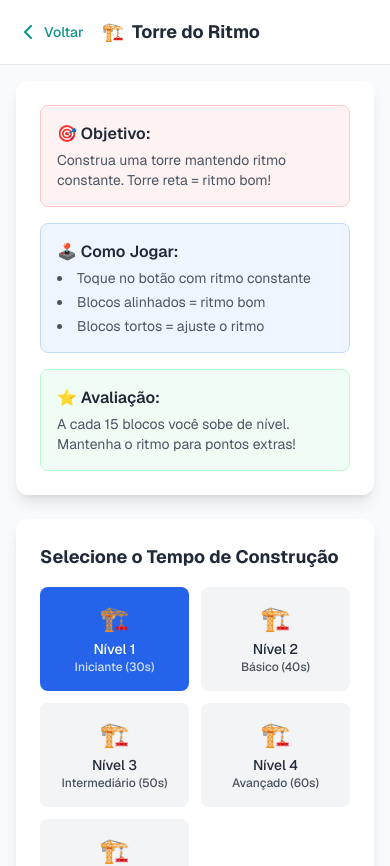
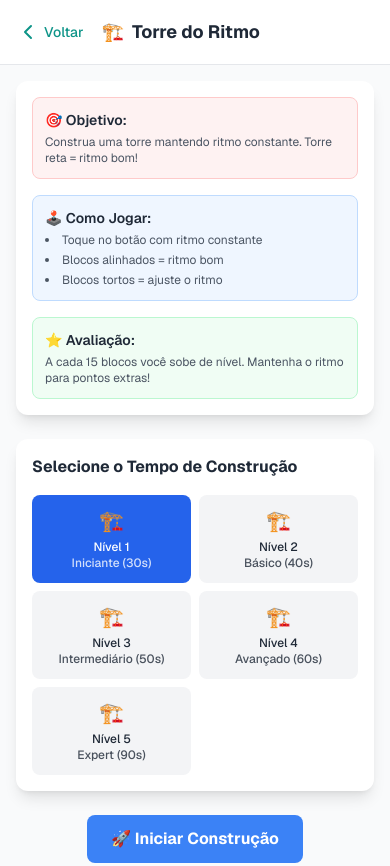
Before and after one commit to ClaudemirWork/teaplus-working, a Next.js app: page /tower-tapping in a window 390 px wide. Shown: the top 866 px of the page. Built offline with nearby package versions, Linux system fonts and the light colour scheme.

Commit message:
Update page.tsx correções para modo mobile na atividade tower tapping

```diff
--- a/app/tower-tapping/page.tsx
+++ b/app/tower-tapping/page.tsx
@@ -52,7 +52,7 @@ interface Block {
   isSpecial: boolean;
 }
 
-export default function FingerTapping() {
+export default function TowerTapping() {
   const router = useRouter();
   const supabase = createClient();
   const audioRef = useRef<HTMLAudioElement | null>(null);
@@ -72,6 +72,17 @@ export default function FingerTapping() {
   const [motivationalMessage, setMotivationalMessage] = useState('');
   const [targetInterval, setTargetInterval] = useState<number | null>(null);
   const [lastTapTime, setLastTapTime] = useState<number | null>(null);
+  const [isMobile, setIsMobile] = useState(false);
+
+  // Detectar se é mobile
+  useEffect(() => {
+    const checkMobile = () => {
+      setIsMobile(window.innerWidth < 640);
+    };
+    checkMobile();
+    window.addEventListener('resize', checkMobile);
+    return () => window.removeEventListener('resize', checkMobile);
+  }, []);
 
   const levels = [
     { id: 1, name: 'Nível 1', duration: 30, description: 'Iniciante (30s)' },
@@ -132,21 +143,22 @@ export default function FingerTapping() {
       showMotivation('Ritmo estabelecido! Mantenha!');
     }
 
-    // Calcular qualidade do bloco
+    // Calcular qualidade do bloco - AJUSTADO PARA MOBILE
     let offset = 0;
     let quality: 'perfect' | 'good' | 'poor' = 'perfect';
+    const maxOffset = isMobile ? 30 : 60; // Menor offset no mobile
 
     if (targetInterval && currentInterval > 0) {
       const deviation = Math.abs(currentInterval - targetInterval) / targetInterval;
 
       if (deviation < 0.15) {
         quality = 'perfect';
-        offset = (Math.random() - 0.5) * 5; // Muito pequeno
+        offset = (Math.random() - 0.5) * (maxOffset * 0.1);
         setPontuacao(prev => prev + 30);
         if (newTaps.length % 5 === 0) showMotivation('🔥 Ritmo Perfeito!');
       } else if (deviation < 0.3) {
         quality = 'good';
-        offset = (Math.random() - 0.5) * 30;
+        offset = (Math.random() - 0.5) * (maxOffset * 0.5);
         setPontuacao(prev => prev + 20);
         if (currentInterval < targetInterval) {
           showMotivation('⚡ Muito rápido!');
@@ -155,7 +167,7 @@ export default function FingerTapping() {
         }
       } else {
         quality = 'poor';
-        offset = (Math.random() - 0.5) * 60;
+        offset = (Math.random() - 0.5) * maxOffset;
         setPontuacao(prev => prev + 10);
         showMotivation('⚠️ Ajuste o ritmo!');
       }
@@ -300,6 +312,13 @@ export default function FingerTapping() {
     setIsPlaying(false);
   };
 
+  // Calcular dimensões responsivas
+  const blockWidth = isMobile ? 'w-16' : 'w-24'; // 64px mobile, 96px desktop
+  const blockHeight = isMobile ? 'h-8' : 'h-11'; // 32px mobile, 44px desktop
+  const blockSpacing = isMobile ? 10 : 13; // Menor espaçamento no mobile
+  const maxVisibleBlocks = isMobile ? 20 : 25; // Menos blocos visíveis no mobile
+  const gameAreaHeight = isMobile ? '350px' : '400px';
+
   return (
     <div className="min-h-screen bg-gray-50">
       <GameHeader
@@ -314,48 +333,48 @@ export default function FingerTapping() {
         {!jogoIniciado ? (
           // Tela inicial
           <div className="space-y-6">
-            <div className="bg-white rounded-xl shadow-lg p-6 sm:p-8">
+            <div className="bg-white rounded-xl shadow-lg p-4 sm:p-6 lg:p-8">
               <div className="grid grid-cols-1 sm:grid-cols-2 lg:grid-cols-3 gap-4">
-                <div className="bg-red-50 border border-red-200 rounded-lg p-4">
-                  <h3 className="font-semibold text-gray-800 mb-1">🎯 Objetivo:</h3>
-                  <p className="text-sm text-gray-600">
+                <div className="bg-red-50 border border-red-200 rounded-lg p-3 sm:p-4">
+                  <h3 className="font-semibold text-gray-800 mb-1 text-sm sm:text-base">🎯 Objetivo:</h3>
+                  <p className="text-xs sm:text-sm text-gray-600">
                     Construa uma torre mantendo ritmo constante. Torre reta = ritmo bom!
                   </p>
                 </div>
 
-                <div className="bg-blue-50 border border-blue-200 rounded-lg p-4">
-                  <h3 className="font-semibold text-gray-800 mb-1">🕹️ Como Jogar:</h3>
-                  <ul className="list-disc list-inside text-sm text-gray-600 space-y-1">
+                <div className="bg-blue-50 border border-blue-200 rounded-lg p-3 sm:p-4">
+                  <h3 className="font-semibold text-gray-800 mb-1 text-sm sm:text-base">🕹️ Como Jogar:</h3>
+                  <ul className="list-disc list-inside text-xs sm:text-sm text-gray-600 space-y-1">
                     <li>Toque no botão com ritmo constante</li>
                     <li>Blocos alinhados = ritmo bom</li>
                     <li>Blocos tortos = ajuste o ritmo</li>
                   </ul>
                 </div>
 
-                <div className="bg-green-50 border border-green-200 rounded-lg p-4">
-                  <h3 className="font-semibold text-gray-800 mb-1">⭐ Avaliação:</h3>
-                  <p className="text-sm text-gray-600">
+                <div className="bg-green-50 border border-green-200 rounded-lg p-3 sm:p-4">
+                  <h3 className="font-semibold text-gray-800 mb-1 text-sm sm:text-base">⭐ Avaliação:</h3>
+                  <p className="text-xs sm:text-sm text-gray-600">
                     A cada 15 blocos você sobe de nível. Mantenha o ritmo para pontos extras!
                   </p>
                 </div>
               </div>
             </div>
 
-            <div className="bg-white rounded-xl shadow-lg p-6">
-              <h2 className="text-lg font-bold text-gray-800 mb-4">Selecione o Tempo de Construção</h2>
-              <div className="grid grid-cols-2 md:grid-cols-3 lg:grid-cols-5 gap-3">
+            <div className="bg-white rounded-xl shadow-lg p-4 sm:p-6">
+              <h2 className="text-base sm:text-lg font-bold text-gray-800 mb-4">Selecione o Tempo de Construção</h2>
+              <div className="grid grid-cols-2 md:grid-cols-3 lg:grid-cols-5 gap-2 sm:gap-3">
                 {levels.map((level) => (
                   <button
                     key={level.id}
                     onClick={() => setSelectedLevel(level.id)}
-                    className={`p-4 rounded-lg font-medium transition-colors ${
+                    className={`p-3 sm:p-4 rounded-lg font-medium transition-colors ${
                       selectedLevel === level.id
                         ? 'bg-blue-600 text-white'
                         : 'bg-gray-100 text-gray-800 hover:bg-gray-200'
                     }`}
                   >
-                    <div className="text-2xl mb-1">🏗️</div>
-                    <div className="text-sm">{level.name}</div>
+                    <div className="text-xl sm:text-2xl mb-1">🏗️</div>
+                    <div className="text-xs sm:text-sm">{level.name}</div>
                     <div className="text-xs opacity-80">{level.description}</div>
                   </button>
                 ))}
@@ -365,44 +384,45 @@ export default function FingerTapping() {
             <div className="text-center">
               <button
                 onClick={startActivity}
-                className="bg-blue-500 hover:bg-blue-600 text-white font-bold py-4 px-8 rounded-lg text-lg transition-colors"
+                className="bg-blue-500 hover:bg-blue-600 text-white font-bold py-3 px-6 sm:py-4 sm:px-8 rounded-lg text-base sm:text-lg transition-colors"
               >
                 🚀 Iniciar Construção
               </button>
             </div>
           </div>
         ) : !showResults ? (
-          // Área de jogo - Torre CORRIGIDA
-          <div className="space-y-4">
+          // Área de jogo - Torre RESPONSIVA
+          <div className="space-y-3 sm:space-y-4">
             {/* Status */}
-            <div className="bg-white rounded-xl shadow-lg p-4">
-              <div className="grid grid-cols-4 gap-4">
+            <div className="bg-white rounded-xl shadow-lg p-3 sm:p-4">
+              <div className="grid grid-cols-4 gap-2 sm:gap-4">
                 <div className="text-center">
-                  <div className="text-2xl font-bold text-orange-800">{blocks.length}</div>
+                  <div className="text-lg sm:text-2xl font-bold text-orange-800">{blocks.length}</div>
                   <div className="text-xs text-orange-600">Blocos</div>
                 </div>
                 <div className="text-center">
-                  <div className="text-2xl font-bold text-blue-800">{timeLeft}s</div>
+                  <div className="text-lg sm:text-2xl font-bold text-blue-800">{timeLeft}s</div>
                   <div className="text-xs text-blue-600">Tempo</div>
                 </div>
                 <div className="text-center">
-                  <div className="text-2xl font-bold text-green-800">{currentTowerLevel}</div>
-                  <div className="text-xs text-green-600">Nível Torre</div>
+                  <div className="text-lg sm:text-2xl font-bold text-green-800">{currentTowerLevel}</div>
+                  <div className="text-xs text-green-600">Nível</div>
                 </div>
                 <div className="text-center">
-                  <div className="text-2xl font-bold text-purple-800">{pontuacao}</div>
+                  <div className="text-lg sm:text-2xl font-bold text-purple-800">{pontuacao}</div>
                   <div className="text-xs text-purple-600">Pontos</div>
                 </div>
               </div>
             </div>
 
-            {/* Área da Torre */}
-            <div className="bg-gradient-to-b from-blue-100 to-blue-50 rounded-xl shadow-lg overflow-hidden relative" style={{ height: '400px' }}>
+            {/* Área da Torre RESPONSIVA */}
+            <div className="bg-gradient-to-b from-blue-100 to-blue-50 rounded-xl shadow-lg overflow-hidden relative"
+                 style={{ height: gameAreaHeight }}>
 
               {/* Mensagem Motivacional DENTRO da tela do jogo */}
               {motivationalMessage && (
-                <div className="absolute top-4 left-4 z-20 animate-pulse">
-                  <div className="bg-yellow-400/90 backdrop-blur-sm text-black px-4 py-2 rounded-lg font-bold shadow-lg">
+                <div className="absolute top-2 sm:top-4 left-2 sm:left-4 z-20 animate-pulse">
+                  <div className="bg-yellow-400/90 backdrop-blur-sm text-black px-3 py-1 sm:px-4 sm:py-2 rounded-lg font-bold shadow-lg text-xs sm:text-base">
                     {motivationalMessage}
                   </div>
                 </div>
@@ -412,24 +432,24 @@ export default function FingerTapping() {
               <div className="absolute left-1/2 top-0 bottom-12 w-0.5 bg-red-300 opacity-50" />
 
               {/* Container da Torre */}
-              <div className="absolute bottom-12 left-0 right-0" style={{ height: '340px' }}>
+              <div className="absolute bottom-12 left-0 right-0" style={{ height: `calc(${gameAreaHeight} - 48px)` }}>
                 <div className="relative h-full flex flex-col-reverse items-center overflow-hidden">
-                  {/* Blocos da Torre */}
-                  {blocks.slice(-25).map((block, index) => (
+                  {/* Blocos da Torre RESPONSIVOS */}
+                  {blocks.slice(-maxVisibleBlocks).map((block, index) => (
                     <div
                       key={block.id}
                       className={`absolute transition-all duration-300 ${
                         block.isSpecial ? 'animate-pulse' : ''
                       }`}
                       style={{
-                        bottom: `${index * 13}px`,
+                        bottom: `${index * blockSpacing}px`,
                         left: `calc(50% + ${block.offset}px)`,
                         transform: 'translateX(-50%)',
                         zIndex: blocks.length - index
                       }}
                     >
                       <div
-                        className={`w-24 h-11 rounded-sm border-2 flex items-center justify-center ${
+                        className={`${blockWidth} ${blockHeight} rounded-sm border-2 flex items-center justify-center ${
                           block.quality === 'perfect'
                             ? 'bg-gradient-to-r from-green-400 to-green-500 border-green-600'
                             : block.quality === 'good'
@@ -441,7 +461,7 @@ export default function FingerTapping() {
                         }}
                       >
                         {block.isSpecial && (
-                          <div className="text-white text-sm font-bold">
+                          <div className="text-white text-xs sm:text-sm font-bold">
                             ⭐
                           </div>
                         )}
@@ -453,15 +473,15 @@ export default function FingerTapping() {
 
               {/* Plataforma Base */}
               <div className="absolute bottom-0 w-full h-12 bg-gradient-to-t from-gray-800 to-gray-600 border-t-4 border-gray-900">
-                <div className="text-white text-center font-bold pt-2">
+                <div className="text-white text-center font-bold pt-2 text-sm sm:text-base">
                   FUNDAÇÃO
                 </div>
               </div>
 
               {/* Medidor de Estabilidade */}
-              <div className="absolute top-4 right-4 bg-black/70 text-white p-2 rounded-lg">
+              <div className="absolute top-2 sm:top-4 right-2 sm:right-4 bg-black/70 text-white p-1.5 sm:p-2 rounded-lg">
                 <div className="text-xs mb-1">Estabilidade</div>
-                <div className="w-32 h-2 bg-gray-600 rounded-full overflow-hidden">
+                <div className="w-20 sm:w-32 h-1.5 sm:h-2 bg-gray-600 rounded-full overflow-hidden">
                   <div
                     className={`h-full transition-all duration-500 ${
                       metrics.stability > 70 ? 'bg-green-500' :
@@ -473,54 +493,54 @@ export default function FingerTapping() {
               </div>
             </div>
 
-            {/* Botão de Construir MOVIDO PARA BAIXO */}
+            {/* Botão de Construir RESPONSIVO */}
             <div className="text-center">
               <button
                 onClick={handleTap}
-                className="bg-gradient-to-r from-blue-500 to-blue-600 hover:from-blue-600 hover:to-blue-700 active:scale-95 text-white px-12 py-4 rounded-xl font-bold text-lg transition-all shadow-lg hover:shadow-xl"
+                className="bg-gradient-to-r from-blue-500 to-blue-600 hover:from-blue-600 hover:to-blue-700 active:scale-95 text-white px-8 py-3 sm:px-12 sm:py-4 rounded-xl font-bold text-base sm:text-lg transition-all shadow-lg hover:shadow-xl"
               >
                 🔨 ADICIONAR BLOCO
               </button>
               {targetInterval && (
-                <div className="text-sm text-gray-600 mt-2">
+                <div className="text-xs sm:text-sm text-gray-600 mt-2">
                   Ritmo ideal: {(targetInterval / 1000).toFixed(1)}s entre toques
                 </div>
               )}
             </div>
           </div>
         ) : (
-          // Tela de resultados
-          <div className="bg-white rounded-xl shadow-lg p-8">
+          // Tela de resultados RESPONSIVA
+          <div className="bg-white rounded-xl shadow-lg p-6 sm:p-8">
             <div className="text-center mb-6">
-              <div className="text-6xl mb-4">
+              <div className="text-5xl sm:text-6xl mb-4">
                 {blocks.length > 40 ? '🏆' : blocks.length > 25 ? '🎉' : '💪'}
               </div>
 
-              <h3 className="text-2xl font-bold text-gray-800 mb-2">
+              <h3 className="text-xl sm:text-2xl font-bold text-gray-800 mb-2">
                 Torre de {blocks.length} blocos!
               </h3>
 
-              <p className="text-gray-600">
+              <p className="text-sm sm:text-base text-gray-600">
                 {metrics.stability > 70 ? 'Construção muito estável!' :
                  metrics.stability > 40 ? 'Boa estabilidade!' : 'Torre precisa de mais firmeza!'}
               </p>
             </div>
 
-            <div className="grid grid-cols-2 sm:grid-cols-4 gap-4 mb-6">
-              <div className="bg-purple-50 border border-purple-200 rounded-lg p-3 text-center">
-                <div className="text-xl font-bold text-purple-800">{blocks.length}</div>
+            <div className="grid grid-cols-2 sm:grid-cols-4 gap-3 sm:gap-4 mb-6">
+              <div className="bg-purple-50 border border-purple-200 rounded-lg p-2 sm:p-3 text-center">
+                <div className="text-lg sm:text-xl font-bold text-purple-800">{blocks.length}</div>
                 <div className="text-xs text-purple-600">Altura Total</div>
               </div>
-              <div className="bg-blue-50 border border-blue-200 rounded-lg p-3 text-center">
-                <div className="text-xl font-bold text-blue-800">{metrics.stability}%</div>
+              <div className="bg-blue-50 border border-blue-200 rounded-lg p-2 sm:p-3 text-center">
+                <div className="text-lg sm:text-xl font-bold text-blue-800">{metrics.stability}%</div>
                 <div className="text-xs text-blue-600">Estabilidade</div>
               </div>
-              <div className="bg-green-50 border border-green-200 rounded-lg p-3 text-center">
-                <div className="text-xl font-bold text-green-800">{metrics.consistency}%</div>
+              <div className="bg-green-50 border border-green-200 rounded-lg p-2 sm:p-3 text-center">
+                <div className="text-lg sm:text-xl font-bold text-green-800">{metrics.consistency}%</div>
                 <div className="text-xs text-green-600">Consistência</div>
               </div>
-              <div className="bg-orange-50 border border-orange-200 rounded-lg p-3 text-center">
-                <div className="text-xl font-bold text-orange-800">{pontuacao}</div>
+              <div className="bg-orange-50 border border-orange-200 rounded-lg p-2 sm:p-3 text-center">
+                <div className="text-lg sm:text-xl font-bold text-orange-800">{pontuacao}</div>
                 <div className="text-xs text-orange-600">Pontos</div>
               </div>
             </div>
@@ -528,7 +548,7 @@ export default function FingerTapping() {
             <div className="flex justify-center space-x-4">
               <button
                 onClick={voltarInicio}
-                className="bg-orange-500 hover:bg-orange-600 text-white font-bold py-3 px-6 rounded-lg transition-colors"
+                className="bg-orange-500 hover:bg-orange-600 text-white font-bold py-2 px-4 sm:py-3 sm:px-6 rounded-lg transition-colors text-sm sm:text-base"
               >
                 🔄 Construir Novamente
               </button>
```
